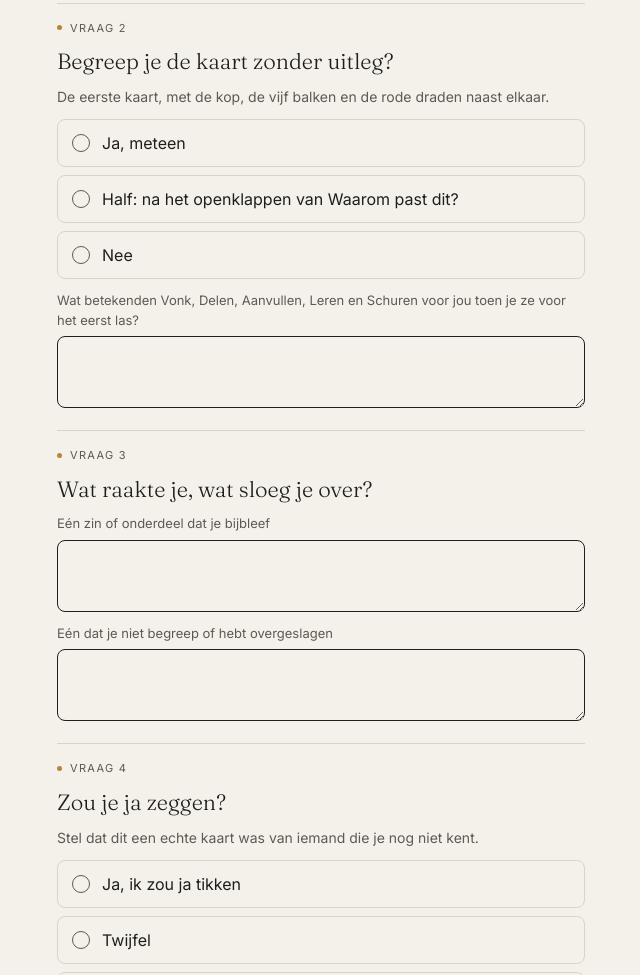
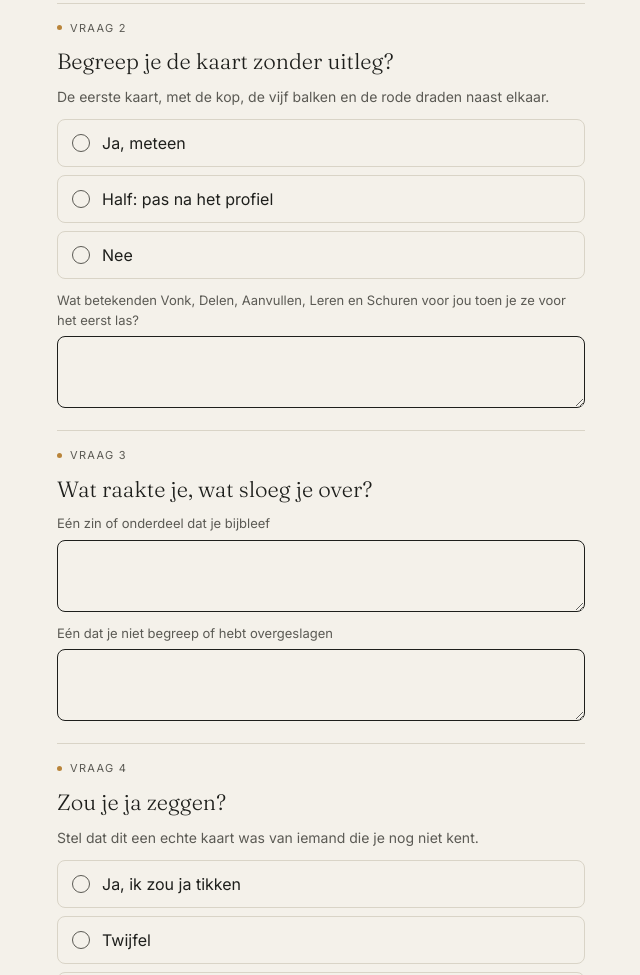
Before and after one commit to dehanos78/hddating-prototype, a plain HTML site: page feedback.html in a window 1280 px wide. Shown: the part 986-1961 px from the top of the page, without its empty margins (319-959 px from the left). Drawn offline with Linux system fonts and the light colour scheme.

Commit message:
Prototype bijwerken (versleuteld, 2026-11-15)
Co-Authored-By: Claude Opus 5.5 <noreply@anthropic.com>

```diff
--- a/feedback.html
+++ b/feedback.html
@@ -93,7 +93,7 @@
     <p class="help">De eerste kaart, met de kop, de vijf balken en de rode draden naast elkaar.</p>
     <div class="opts" data-q="v2" role="group" aria-label="Begrip van de kaart">
       <button type="button" class="opt" data-v="Ja"><i></i>Ja, meteen</button>
-      <button type="button" class="opt" data-v="Half"><i></i>Half: na het openklappen van Waarom past dit?</button>
+      <button type="button" class="opt" data-v="Half"><i></i>Half: pas na het profiel</button>
       <button type="button" class="opt" data-v="Nee"><i></i>Nee</button>
     </div>
     <label class="field">Wat betekenden Vonk, Delen, Aanvullen, Leren en Schuren voor jou toen je ze voor het eerst las?<textarea id="v2t"></textarea></label>
```
